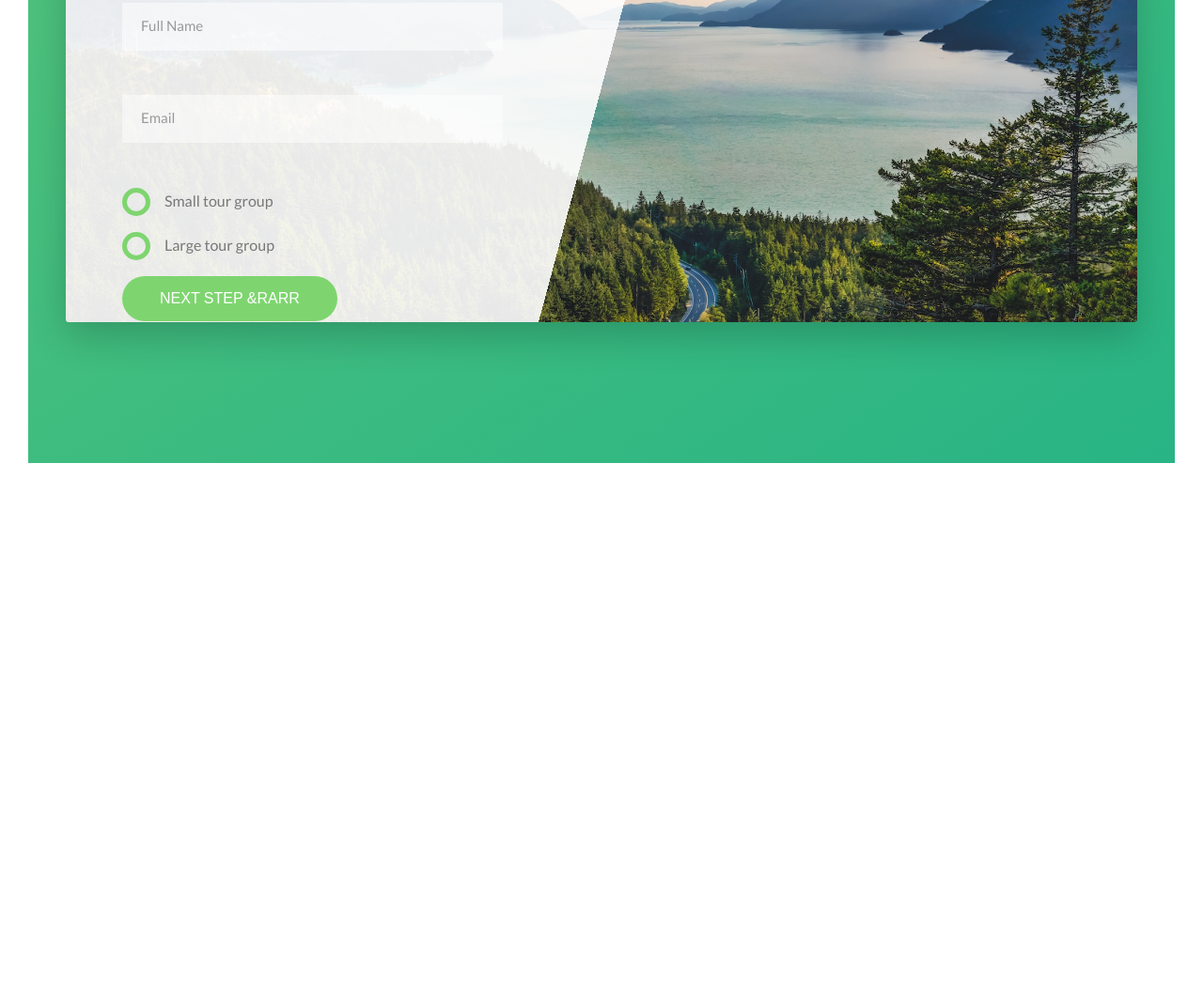
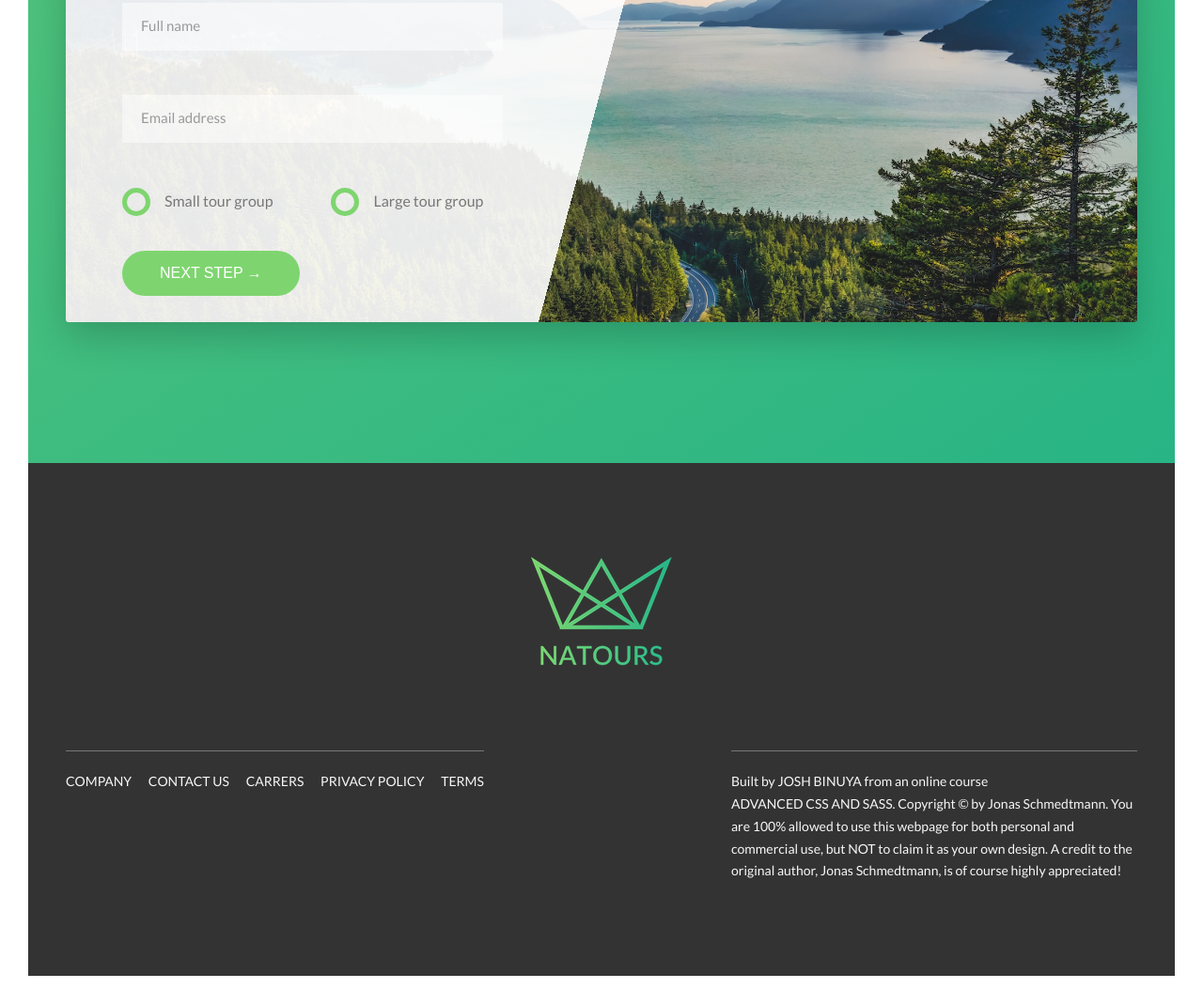
Before and after one commit to Joshtb/Natours-A-Mock-Website, a website: page Natours/index.html in a window 1280 px wide. Shown: the part 4693-5762 px from the top of the page at 94% size. Before the commit the page ends 5216 px from the top, so only its background shows below. Drawn offline with Linux system fonts and the light colour scheme.

Commit message:
finished the booking section and footer

```diff
--- a/Natours/index.html
+++ b/Natours/index.html
@@ -270,33 +270,37 @@
                                     Start booking now
                                 </h2>
                             </div>
+
                             <div class="form__group">
-                                <input type="text" class="form__input" placeholder="Full Name" id="name" required>
-                                <label for="name" class="form__label"> Full name</label>
+                                <input type="text" class="form__input" placeholder="Full name" id="name" required>
+                                <label for="name" class="form__label">Full name</label>
                             </div>
+
                             <div class="form__group">
-                                <input type="email" class="form__input" placeholder="Email" id="email" required>
-                                <label for="email" class="form__label">Email</label>
+                                <input type="email" class="form__input" placeholder="Email address" id="email" required>
+                                <label for="email" class="form__label">Email address</label>
                             </div>
-                         <div class="form__group">
+
+                            <div class="form__group u-margin-bottom-medium">
                                 <div class="form__radio-group">
-                                 <input type="text" class="form__radio-input" id="small"name="size">
+                                    <input type="radio" class="form__radio-input" id="small" name="size">
                                     <label for="small" class="form__radio-label">
                                         <span class="form__radio-button"></span>
-                                     Small tour group</label>
+                                        Small tour group
+                                    </label>
                                 </div>
-                         </div>
-                         <div class="form__group">
+
                                 <div class="form__radio-group">
-                                <input type="text" class="form__radio-input" id="large" name="size">
+                                    <input type="radio" class="form__radio-input" id="large" name="size">
                                     <label for="large" class="form__radio-label">
                                         <span class="form__radio-button"></span>
-                                    Large tour group</label>
+                                        Large tour group
+                                    </label>
                                 </div>
                             </div>
 
-                        <div class="form__group u-margin-bottom-medium">
-                            <button class="btn btn--green">Next Step &rarr</button>
+                            <div class="form__group">
+                                <button class="btn btn--green">Next step &rarr;</button>
                             </div>
                         </form>
                     </div>
@@ -304,6 +308,43 @@
             </div>
         </section>
     </main>
+
+    <footer class="footer">
+        <div class="footer__logo-box">
+
+            <picture class="footer__logo">
+                <source srcset="img/logo-green-small-1x.png 1x, img/logo-green-small-2x.png 2x"
+                        media="(max-width: 37.5em)">
+                <img srcset="img/logo-green-1x.png 1x, img/logo-green-2x.png 2x" alt="Full logo" src="img/logo-green-2x.png">
+            </picture>
+
+
+
+        </div>
+        <div class="row">
+            <div class="col-1-of-2">
+                <div class="footer__navigation">
+                    <ul class="footer__list">
+                        <li class="footer__item"><a href="#" class="footer__link">Company</a></li>
+                        <li class="footer__item"><a href="#" class="footer__link">Contact us</a></li>
+                        <li class="footer__item"><a href="#" class="footer__link">Carrers</a></li>
+                        <li class="footer__item"><a href="#" class="footer__link">Privacy policy</a></li>
+                        <li class="footer__item"><a href="#" class="footer__link">Terms</a></li>
+                    </ul>
+                </div>
+            </div>
+            <div class="col-1-of-2">
+                <p class="footer__copyright">
+                    Built by <a href="#" class="footer__link">Josh Binuya</a> from an online course <a href="#" class="footer__link">Advanced CSS and Sass</a>.
+                    Copyright &copy; by Jonas Schmedtmann. You are 100% allowed to use this webpage for both personal
+                    and commercial use, but NOT to claim it as your own design. A credit to the original author, Jonas
+                    Schmedtmann, is of course highly appreciated!
+                </p>
+            </div>
+        </div>
+    </footer>
+
+
 
     <!-- <section class="grid-test">
             <div class="row">
--- a/Natours/sass/abstracts/_variables.scss
+++ b/Natours/sass/abstracts/_variables.scss
@@ -4,6 +4,7 @@ $color-primary-light: #55c57a;
 $color-primary-dark: #28b485;
 $color-grey-dark: #777;
 $color-grey-dark-2: #999;
+$color-grey-dark-3: #333;
 $color-white: #fff;
 $color-black: #000;
 
--- a/Natours/sass/components/_bg-video.scss
+++ b/Natours/sass/components/_bg-video.scss
@@ -6,7 +6,6 @@
   height: 100%;
   width: 100%;
   z-index: -1;
-
   opacity: 0.15;
   overflow: hidden;
 
--- a/Natours/sass/components/_form.scss
+++ b/Natours/sass/components/_form.scss
@@ -5,7 +5,6 @@
 
   &__input {
     font-size: 1.5rem;
-    // automatically inherits the font family
     font-family: inherit;
     color: inherit;
     padding: 1.5rem 2rem;
@@ -15,13 +14,14 @@
     border-bottom: 3px solid transparent;
     width: 90%;
     display: block;
+    transition: all 0.3s;
 
     &:focus {
       outline: none;
       box-shadow: 0 1rem 2rem rgba($color-black, 0.1);
       border-bottom: 3px solid $color-primary;
     }
-    // if the name or email isnt valid the border will turn orangered
+
     &:focus:invalid {
       border-bottom: 3px solid $color-secondary-dark;
     }
@@ -39,8 +39,7 @@
     display: block;
     transition: all 0.3s;
   }
-  // the "+" is an adjacent sibling so the element that comes next after the first selected element
-  // "~" is for general siblings
+
   &__input:placeholder-shown + &__label {
     opacity: 0;
     visibility: hidden;
@@ -77,7 +76,7 @@
       content: "";
       display: block;
       height: 1.3rem;
-      width: 1rem;
+      width: 1.3rem;
       border-radius: 50%;
       position: absolute;
       top: 50%;
@@ -88,7 +87,7 @@
       transition: opacity 0.2s;
     }
   }
-  // when we select the radio input it is checked
+
   &__radio-input:checked ~ &__radio-label &__radio-button::after {
     opacity: 1;
   }
--- /dev/null
+++ b/Natours/sass/layout/_footer.scss
@@ -0,0 +1,60 @@
+.footer {
+  background-color: $color-grey-dark-3;
+  padding: 10rem 0;
+  font-size: 1.4rem;
+  color: $color-grey-light-1;
+
+  &__logo-box {
+    text-align: center;
+    margin-bottom: 8rem;
+  }
+
+  &__logo {
+    width: 15rem;
+    height: auto;
+  }
+
+  &__navigation {
+    border-top: 1px solid $color-grey-dark;
+    padding-top: 2rem;
+    display: inline-block;
+  }
+
+  &__list {
+    list-style: none;
+  }
+
+  &__item {
+    display: inline-block;
+
+    &:not(:last-child) {
+      margin-right: 1.5rem;
+    }
+  }
+
+  &__link {
+    &:link,
+    &:visited {
+      color: $color-grey-light-1;
+      background-color: $color-grey-dark-3;
+      text-decoration: none;
+      text-transform: uppercase;
+      display: inline-block;
+      transition: all 0.2s;
+    }
+
+    &:hover,
+    &:active {
+      color: $color-primary;
+      box-shadow: 0 1rem 2rem rgba($color-black, 0.4);
+      transform: rotate(5deg) scale(1.3);
+    }
+  }
+
+  &__copyright {
+    border-top: 1px solid $color-grey-dark;
+    padding-top: 2rem;
+    width: 80%;
+    float: right;
+  }
+}
--- a/Natours/sass/main.scss
+++ b/Natours/sass/main.scss
@@ -25,6 +25,7 @@
 
 @import "layout/grid";
 @import "layout/header";
+@import "layout/footer";
 
 @import "base/base";
 
```
Also changed, not shown: Natours/css/style.css. Lines whose indentation alone changed are shown as unchanged.
